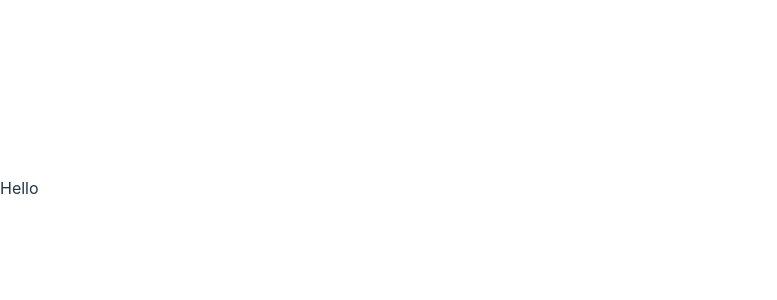
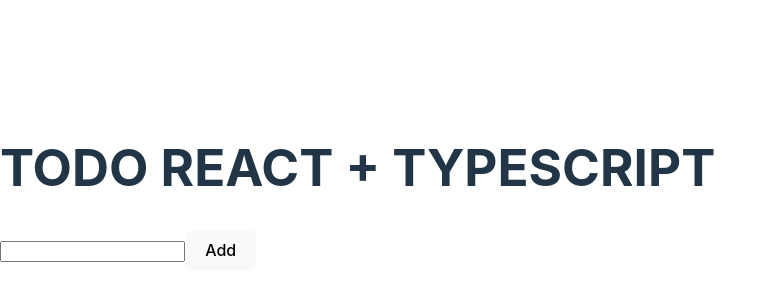
Before and after one commit to ritagujar/ReactTypescript-TodoList, a React (Vite) app: page / in a window 1280 px wide. Shown: the part 212-512 px from the top of the page, without its empty margins (0-777 px from the left). Built offline with nearby package versions, Linux system fonts and the light colour scheme.

Commit message:
Understood the typescript types and created once component

```diff
--- a/src/App.tsx
+++ b/src/App.tsx
@@ -1,5 +1,12 @@
+import AddToDo from "./components/AddToDo";
+
 const App = () => {
-  return <div>Hello</div>;
+  return (
+    <main>
+      <h1>TODO REACT + TYPESCRIPT</h1>
+      <AddToDo />
+    </main>
+  );
 };
 
 export default App;
--- /dev/null
+++ b/src/components/AddToDo.tsx
@@ -0,0 +1,24 @@
+import { FormEvent, useState } from "react";
+
+const AddToDo = () => {
+  const [todo, setTodo] = useState("");
+
+  const handleFormSubmit = (e: FormEvent<HTMLFormElement>) => {
+    e.preventDefault();
+    // handleAddTodo(todo);
+    setTodo("");
+  };
+
+  return (
+    <form onSubmit={handleFormSubmit}>
+      <input
+        type="text"
+        value={todo}
+        onChange={(e) => setTodo(e.target.value)}
+      />
+      <button type="submit">Add</button>
+    </form>
+  );
+};
+
+export default AddToDo;
```
